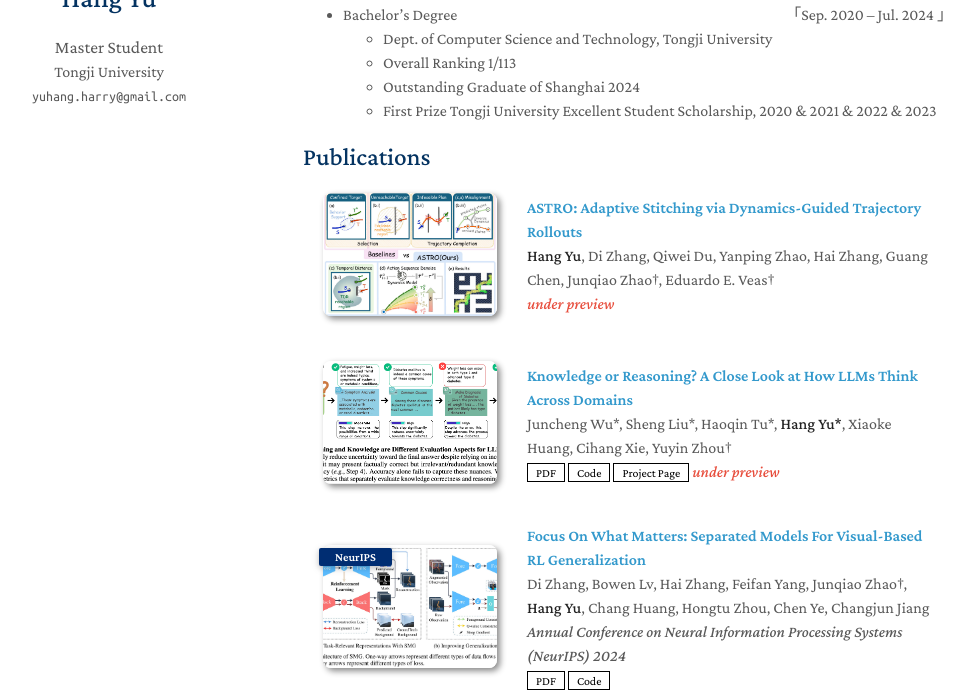
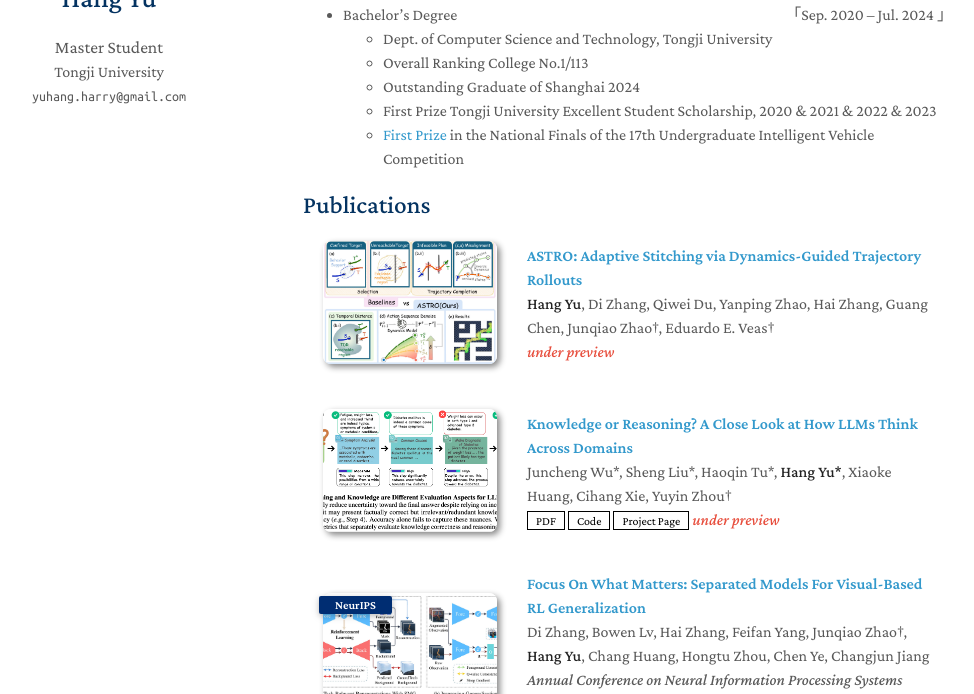
Before and after one commit to yuhang-harry/yuhang-harry.github.io, a Jekyll site: the page built from index.md, in a window 1280 px wide and 900 px high, scrolled down 561 px, cut to the strip 206-900 px from the top of the window. Shown: the whole strip, without its empty margins (167-1141 px from the left). Built offline with Jekyll 4.4.1, drawn with Linux system fonts in a browser that asks for light colours; a style sheet for code colours, icons or effects is not loaded.

Commit message:
Intelligent Vehicle Competition

```diff
--- a/index.md
+++ b/index.md
@@ -26,9 +26,10 @@ I am a first-year master's student at Tongji University supervised by [Prof.Junq
     - Dept. of Computer Science and Technology, Tongji University
 - Bachelor's Degree <span style="float: right;">「Sep. 2020 -- Jul. 2024 」</span>
     - Dept. of Computer Science and Technology, Tongji University
-    - Overall Ranking 1/113
+    - Overall Ranking College No.1/113
     - Outstanding Graduate of Shanghai 2024
     - First Prize Tongji University Excellent Student Scholarship, 2020 & 2021 & 2022 & 2023
+    - [First Prize](https://see.tongji.edu.cn/info/1178/13146.htm) in the National Finals of the 17th Undergraduate Intelligent Vehicle Competition
 
 {% include_relative _includes/publications.md %}
 
```
